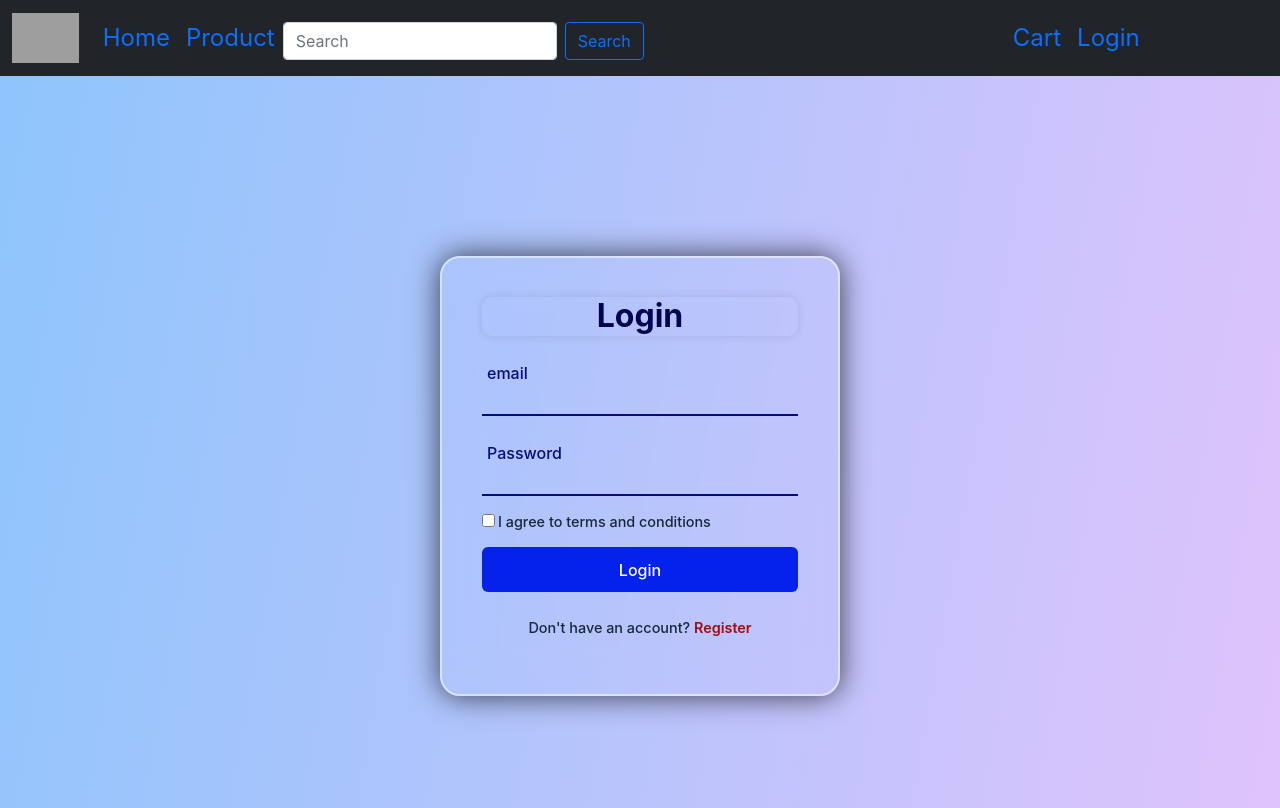
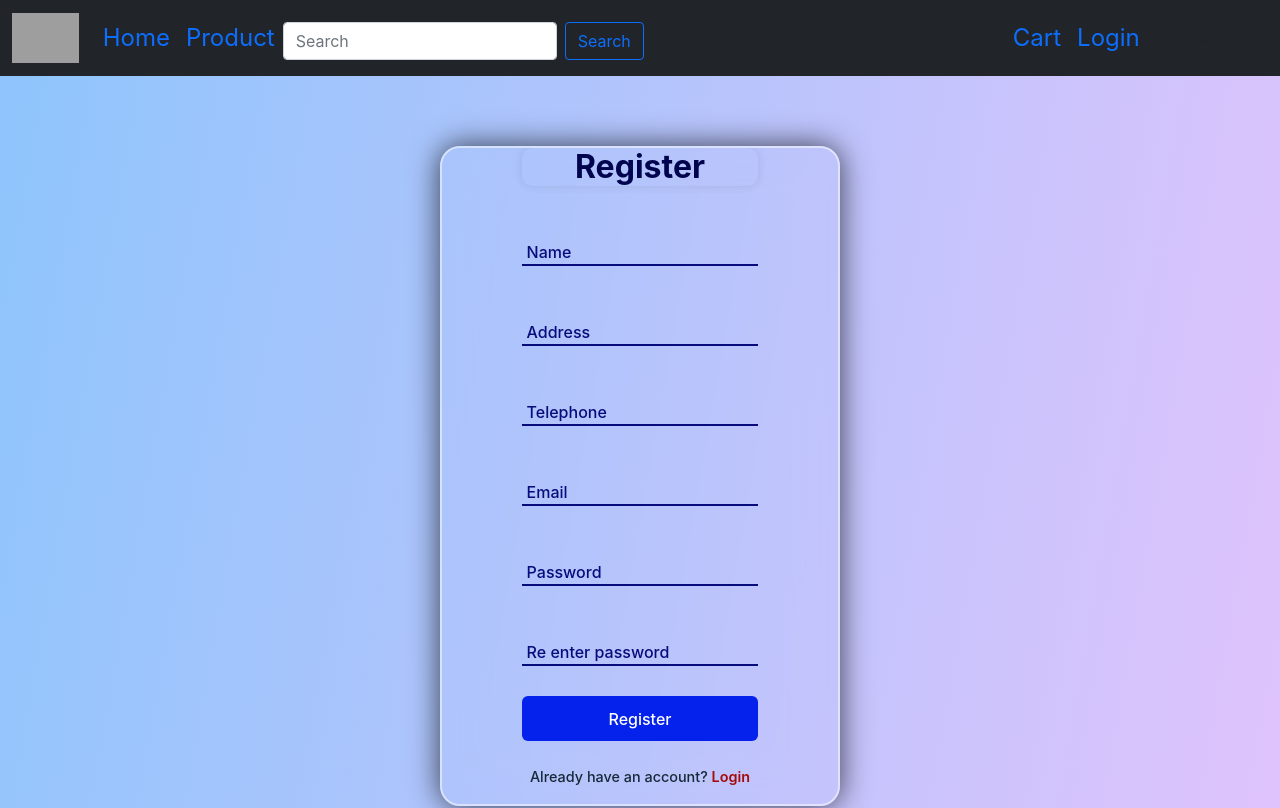
Before and after one commit to maheshdila/MERNecommerce, a React (Vite) app in the folder client/customer_frontEnd/: page /cart in a window 1280 px wide. Shown: the top 808 px of the page. Built offline with nearby package versions, Linux system fonts and the light colour scheme; grey boxes are pictures that could not be loaded.

Commit message:
Register_page_done

```diff
--- a/client/customer_frontEnd/src/App.tsx
+++ b/client/customer_frontEnd/src/App.tsx
@@ -3,7 +3,7 @@ import 'bootstrap/dist/css/bootstrap.min.css';
 import {BrowserRouter as Router,Routes,Route,Link} from 'react-router-dom';
 import Home from "./components/Home.tsx";
 import Product from "./components/Product.tsx";
-import Login from "./components/Login/Login.tsx";
+import Login from "./components/Login/Register";
 import Footer from "./components/cards/footer";
 
 
--- a/client/customer_frontEnd/src/components/Login/Login.tsx
+++ b/client/customer_frontEnd/src/components/Login/Login.tsx
@@ -22,11 +22,7 @@ function Login () {
                             <label htmlFor="">Password</label>
                         </div>
 
-                        <div className="remember">
-                            <label htmlFor="">
-                                <input type="checkbox"/>I agree to terms and conditions
-                            </label>
-                        </div>
+
 
                         <button type="button" className="button_1">
                             Login
--- /dev/null
+++ b/client/customer_frontEnd/src/components/Login/Register.tsx
@@ -0,0 +1,127 @@
+import { useState } from "react";
+import { Link } from "react-router-dom";
+import "./additional.css";
+
+function Register() {
+    const [user, setUser] = useState({
+        name: "",
+        address: "",
+        telephone: "",
+        email: "",
+        password: "",
+        re_enter_password: "",
+    });
+
+    const handleChange = (e) => {
+        const { name, value } = e.target;
+        setUser((prevUser) => ({
+            ...prevUser,
+            [name]: value,
+        }));
+    };
+
+    const handleSubmit = (e) => {
+        e.preventDefault();
+        // Add logic to register the user, e.g., interact with an authentication service or backend
+
+        // For demonstration purposes, log the user data
+        console.log("Registered user:", user);
+
+        // Reset the form after submission
+        setUser({
+            name: "",
+            address: "",
+            telephone: "",
+            email: "",
+            password: "",
+            re_enter_password: "",
+        });
+    };
+
+    return (
+        <div className="loginBody">
+            <div className="wrapper">
+                <div className="form-box register">
+                    <h2>Register</h2>
+                    <form onSubmit={handleSubmit}>
+                        <div className="input-box">
+                            <input
+                                type="text"
+                                name="name"
+                                value={user.name}
+                                onChange={handleChange}
+                                required
+                            />
+                            <label htmlFor="name">Name</label>
+                        </div>
+                        <div className="input-box">
+                            <input
+                                type="text"
+                                name="address"
+                                value={user.address}
+                                onChange={handleChange}
+                                required
+                            />
+                            <label htmlFor="address">Address</label>
+                        </div>
+                        <div className="input-box">
+                            <input
+                                type="tel"
+                                name="telephone"
+                                value={user.telephone}
+                                onChange={handleChange}
+                                required
+                            />
+                            <label htmlFor="telephone">Telephone</label>
+                        </div>
+                        <div className="input-box">
+                            <input
+                                type="email"
+                                name="email"
+                                value={user.email}
+                                onChange={handleChange}
+                                required
+                            />
+                            <label htmlFor="email">Email</label>
+                        </div>
+                        <div className="input-box">
+                            <input
+                                type="password"
+                                name="password"
+                                value={user.password}
+                                onChange={handleChange}
+                                required
+                            />
+                            <label htmlFor="password">Password</label>
+                        </div>
+                        <div className="input-box">
+                            <input
+                                type= "re_enter_password"
+                                name="re_enter_password"
+                                value={user.re_enter_password}
+                                onChange={handleChange}
+                                required
+                            />
+                            <label htmlFor="password">Re enter password</label>
+                        </div>
+
+                        <button type="submit" className="button_1">
+                            Register
+                        </button>
+
+                        <div className="login-register">
+                            <p>
+                                Already have an account?{" "}
+                                <Link to="/login" className="login-link">
+                                    Login
+                                </Link>
+                            </p>
+                        </div>
+                    </form>
+                </div>
+            </div>
+        </div>
+    );
+}
+
+export default Register;
--- a/client/customer_frontEnd/src/components/Login/additional.css
+++ b/client/customer_frontEnd/src/components/Login/additional.css
@@ -11,7 +11,7 @@
 .wrapper {
     position: relative;
     width: 400px;
-    height: 440px;
+    height: 660px;
     background: transparent;
     border: 2px solid rgba(255, 255, 255, 0.5);
     border-radius: 20px;
```
